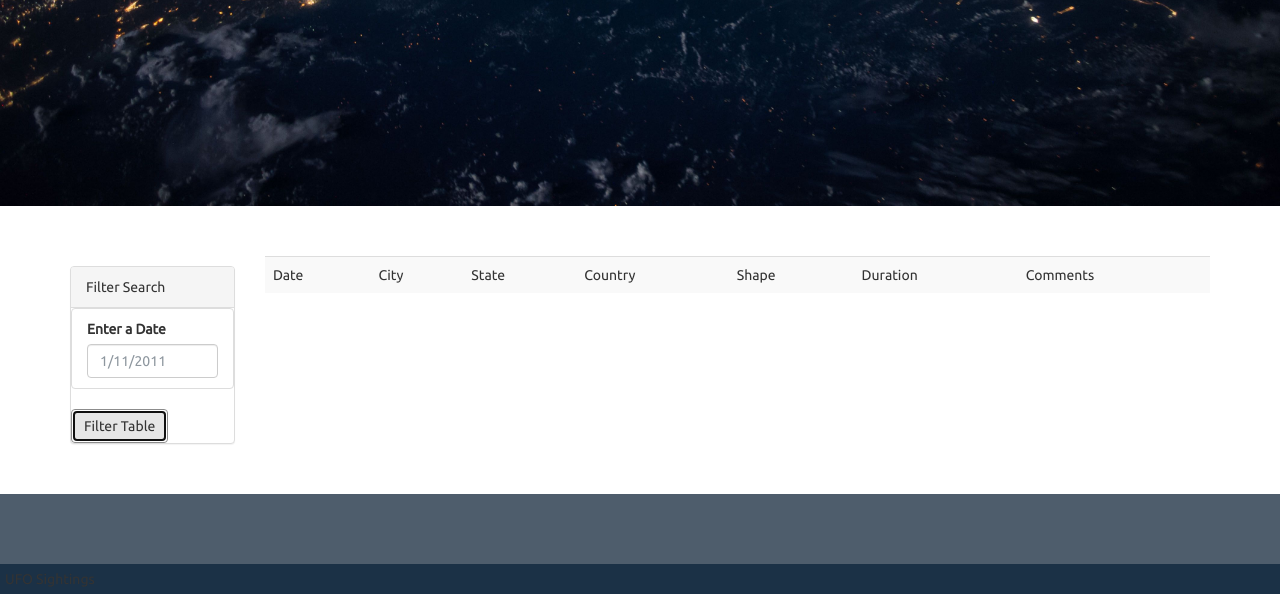
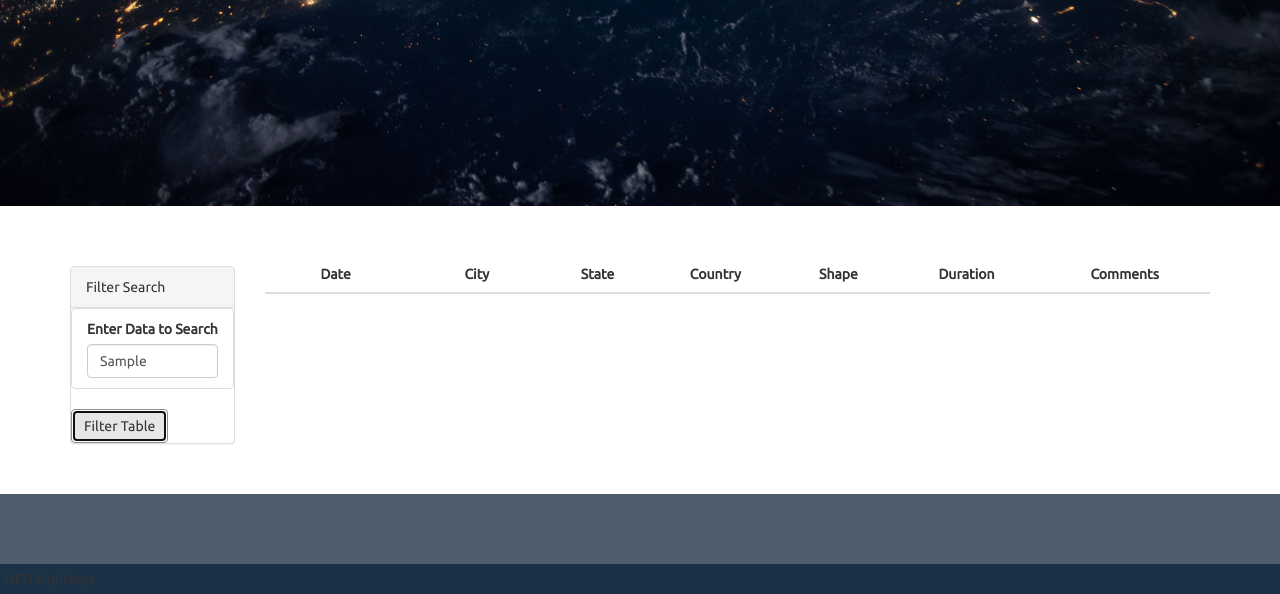
Before and after one commit to RPerron91/introJavascript, a plain HTML site: page StarterCode/index.html in a window 1280 px wide. Both pictures are taken after typing "Sample" into the empty fields and a click on the button "Filter Table". Shown: the part 406-1000 px from the top of the page. Drawn offline with nearby package versions, Linux system fonts and the light colour scheme.

Commit message:
Can sort through most data
Filter can sort data from multiple categories, but still needs tweak to match comments

```diff
--- a/StarterCode/index.html
+++ b/StarterCode/index.html
@@ -36,8 +36,8 @@
                   <div class="form-group">
                     <ul class="list-group" id="filters">
                       <li class="filter list-group-item">
-                        <label for="date">Enter a Date</label>
-                        <input class="form-control" id="datetime" type="text" placeholder="1/11/2011">
+                        <label for="date">Enter Data to Search</label>
+                        <input class="form-control" id="datetime" type="text" placeholder="Text Here">
                       </li>
                     </ul>
                   </div>
--- a/StarterCode/static/js/app.js
+++ b/StarterCode/static/js/app.js
@@ -33,7 +33,7 @@ function insertData(objArray) {
     head6.innerHTML = "Comments";
 
     // Loop through each object in filtered array
-    objArray.forEach(function(objVals) {
+    objArray.forEach(function (objVals) {
 
         // Initialize array to hold the data object values
         var vals = Object.values(objVals);
@@ -69,17 +69,47 @@ function filterButton() {
     d3.event.preventDefault();
 
     // Select the input value from the form and assign to dataDate
-    var dataDate = d3.select("#datetime").node().value;
+    var dataSearch = d3.select("#datetime").node().value;
 
-    // Changing value to string for datetime string comparison
-    var strDate = dataDate.toString();
-    console.log(strDate);
+    // Changing value to lowercase string for data string comparison
+    var strData = dataSearch.toString().toLowerCase();
+    console.log(strData);
 
 
     // Filter original array of objects to include only objects that match dataDate
     var filterData;
-    filterData = tableData.filter(x => {return x.datetime == strDate;});
-    console.log(filterData);
+    filterData = tableData.filter(x => { return x.datetime == strData; });
+
+    // If filtered array is empty or undefined, check next object category for entrires
+    if (filterData === undefined || filterData.length == 0) {
+        filterData = tableData.filter(x => { return x.city == strData; });
+    };
+
+    if (filterData === undefined || filterData.length == 0) {
+        filterData = tableData.filter(x => { return x.state == strData; });
+    };
+
+    if (filterData === undefined || filterData.length == 0) {
+        filterData = tableData.filter(x => { return x.country == strData; });
+    };
+
+    if (filterData === undefined || filterData.length == 0) {
+        filterData = tableData.filter(x => { return x.shape == strData; });
+    };
+
+    if (filterData === undefined || filterData.length == 0) {
+        filterData = tableData.filter(x => { return x.durationMinutes == strData; });
+    };
+
+    // Still needs to add method that converts all comments to lowercase before doing string comparison for filter
+    //if (filterData === undefined || filterData.length == 0) {
+    //    var temp = tableData.join('|').toLowerCase();
+    //    var lowerData = temp.split('|');
+    //    filterData = lowerData.filter(x => { return x.comment === strData; });
+    //};
+
+    console.log(lowerData);
+
 
     // Clear the input value
     d3.select("#datetime").node().value = "";
```
